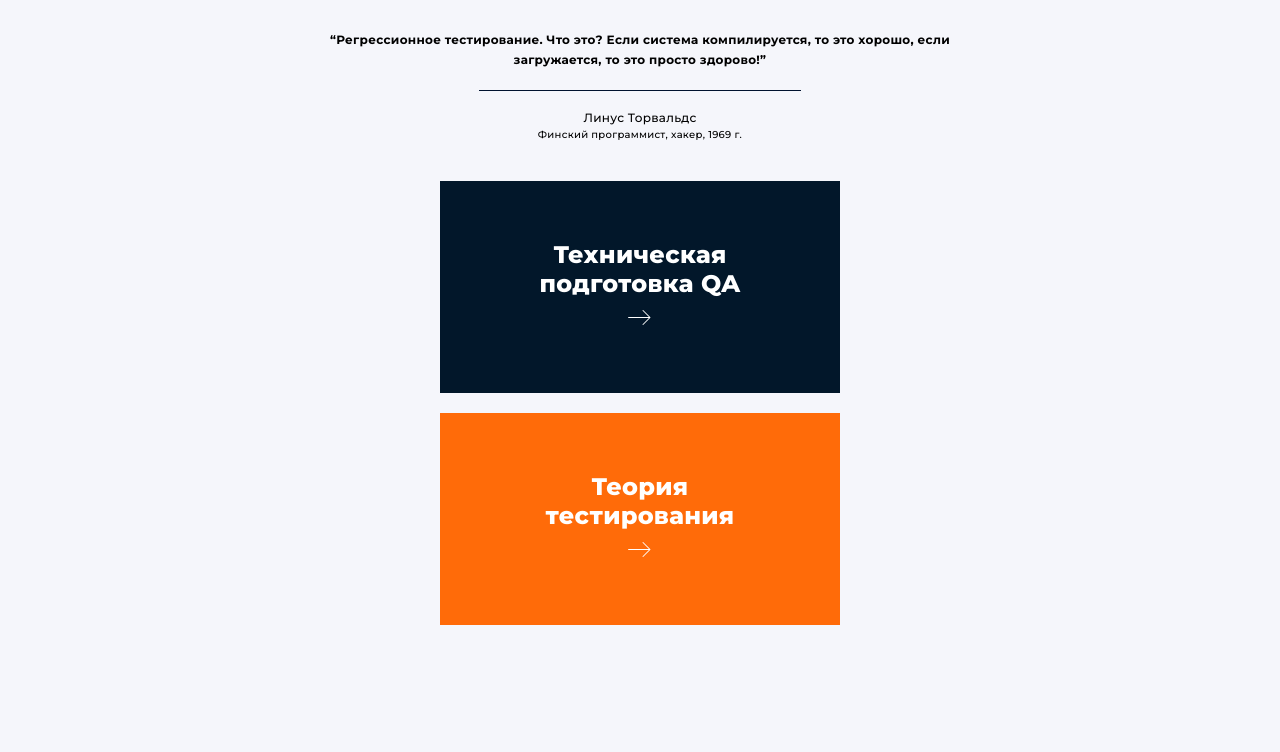
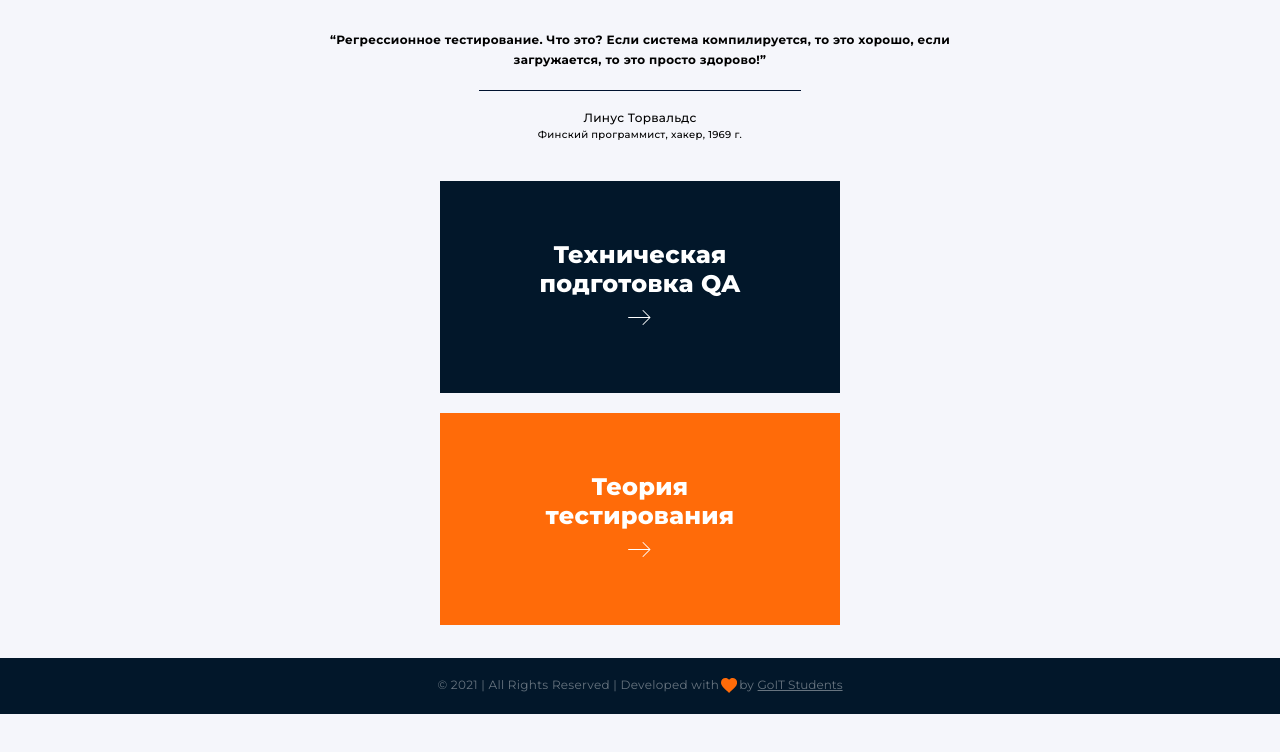
Before and after one commit to TanyaShved/finalProgect-front, a React (Create React App) app: page / in a window 1280 px wide. Shown: the top 752 px of the page. Built offline with nearby package versions, Linux system fonts and the light colour scheme.

Commit message:
inserted Footer component to APP structure

```diff
--- a/src/App.js
+++ b/src/App.js
@@ -5,6 +5,7 @@ import Container from './components/Container';
 import Loader from './components/Loader';
 import 'react-toastify/dist/ReactToastify.css';
 import ResultView from './views/ResultsView';
+import Footer from './components/Footer';
 
 // import AppBar from './components/AppBar';
 const MainPage = lazy(() =>
@@ -17,6 +18,7 @@ const MainPage = lazy(() =>
 
 function App() {
   return (
+    <>
       <Container>
         {/* <AppBar /> */}
         <Suspense fallback={<Loader />}>
@@ -32,6 +34,9 @@ function App() {
 
         <ToastContainer />
       </Container>
+
+      <Footer />
+    </>
   );
 }
 export default App;
```
Lines whose indentation alone changed are shown as unchanged.
